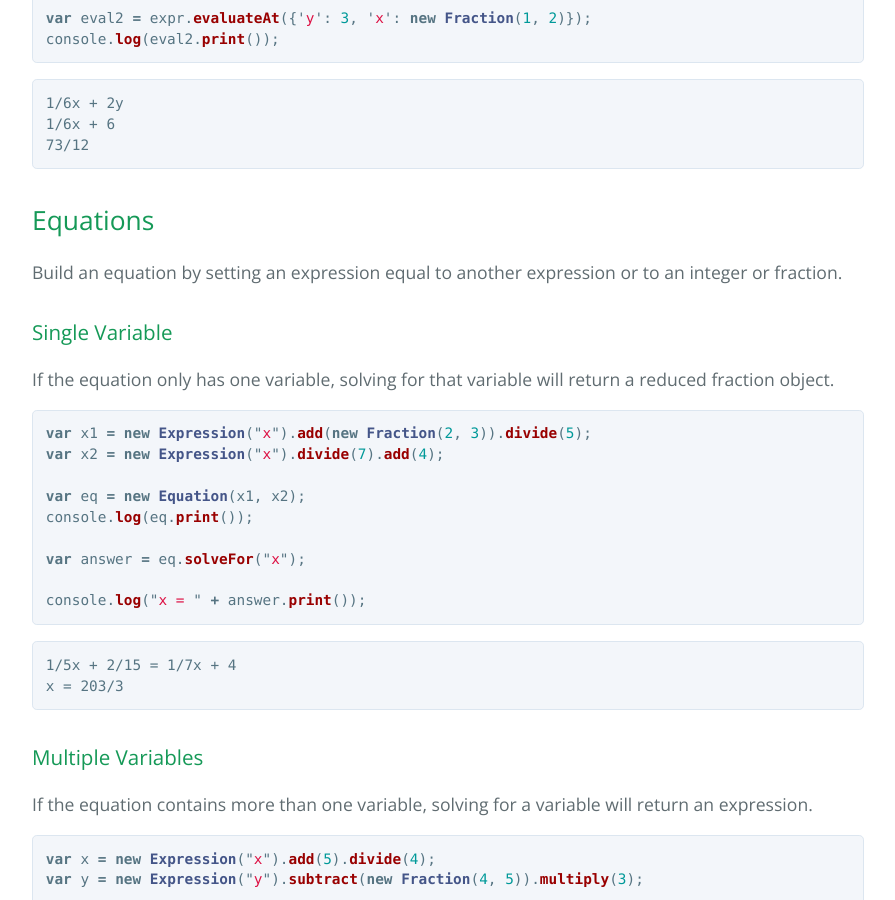
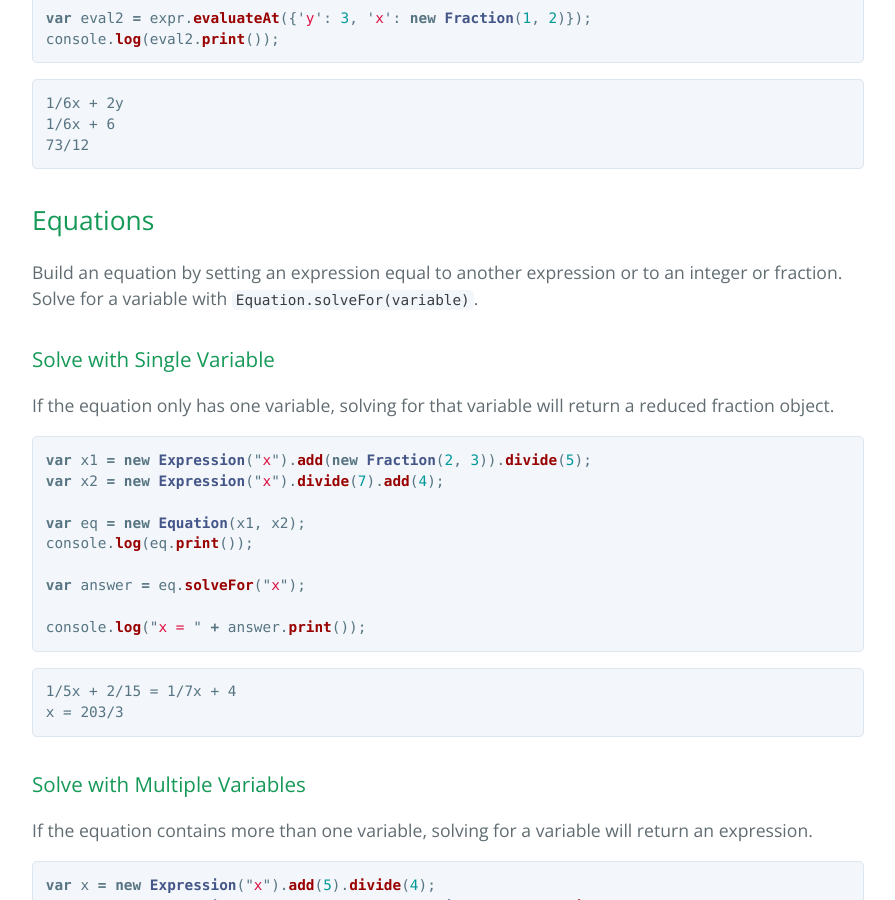
Before and after one commit to nicolewhite/algebra.js, a Jekyll site: the page built from index.md, in a window 1280 px wide and 900 px high, scrolled down 3574 px. Shown: the whole window, without its empty margins (192-1087 px from the left). Built offline with Jekyll 4.4.1, drawn with Linux system fonts in a browser that asks for light colours; nearby versions of some CDN libraries; Markdown is read by kramdown in place of the engine named in the settings; some of the changed text lies outside the part shown.

Commit message:
Clarifications

````diff
--- a/index.md
+++ b/index.md
@@ -21,8 +21,8 @@ Long story short, I had a lot of fun writing that code so I decided to extend it
         - [Multiple Variables](#expressions-multiple-variables)
         - [Evaluate](#expressions-evaluate)
     - [Equations](#equations)
-        - [Single Variable](#equations-single-variable)
-        - [Multiple Variables](#equations-multiple-variables)
+        - [Solve with Single Variable](#equations-single-variable)
+        - [Solve with Multiple Variables](#equations-multiple-variables)
         - [Right Hand Side Options](#equations-right-hand-side-options)
 - [LaTeX](#latex)
     - [Tutorial-Like Example](#latex-tutorial-like-example)
@@ -150,9 +150,10 @@ console.log(eval2.print());
 
 ## <a name="equations"></a> Equations
 
-Build an equation by setting an expression equal to another expression or to an integer or fraction.
+Build an equation by setting an expression equal to another expression or to an integer or fraction. Solve for
+a variable with `Equation.solveFor(variable)`.
 
-### <a name="equations-single-variable"></a> Single Variable
+### <a name="equations-single-variable"></a> Solve with Single Variable
 
 If the equation only has one variable, solving for that variable will return a reduced fraction object.
 
@@ -173,7 +174,7 @@ console.log("x = " + answer.print());
 x = 203/3
 ```
 
-### <a name="equations-multiple-variables"></a> Multiple Variables
+### <a name="equations-multiple-variables"></a> Solve with Multiple Variables
 
 If the equation contains more than one variable, solving for a variable will return an expression.
 
````
